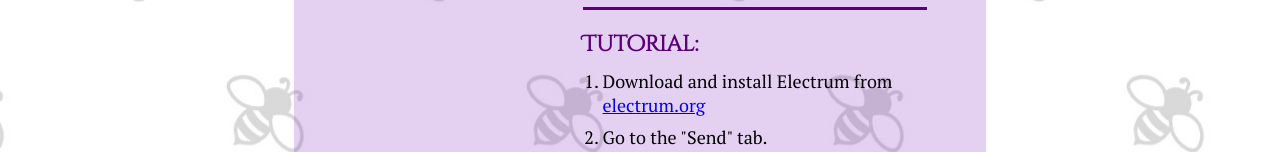
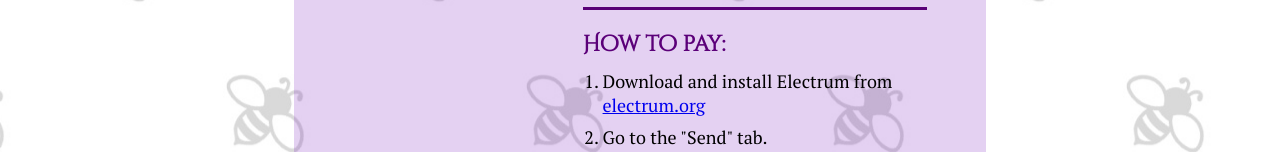
Before and after one commit to mrmoneybee/mrmoneybee.github.io, a plain HTML site: page pages/order.html in a window 1280 px wide. Shown: the part 564-716 px from the top of the page. Drawn offline with Linux system fonts and the light colour scheme.

Commit message:
Update order.html

```diff
--- a/pages/order.html
+++ b/pages/order.html
@@ -61,7 +61,7 @@
                         <h4 style="margin-bottom: 20px;">Price:<span id="price">5$ ≈ 0.00019 BTC ≈ 0.1938 mBTC</span></h4>
                 <hr>
                     <div class="tutorial">
-                        <h4>Tutorial:</h4>
+                        <h4>How to pay:</h4>
                         <ol>
                             <li>Download and install Electrum from <a href="https://electrum.org">electrum.org</a></li>
                             <li>Go to the "Send" tab.</li>
```
